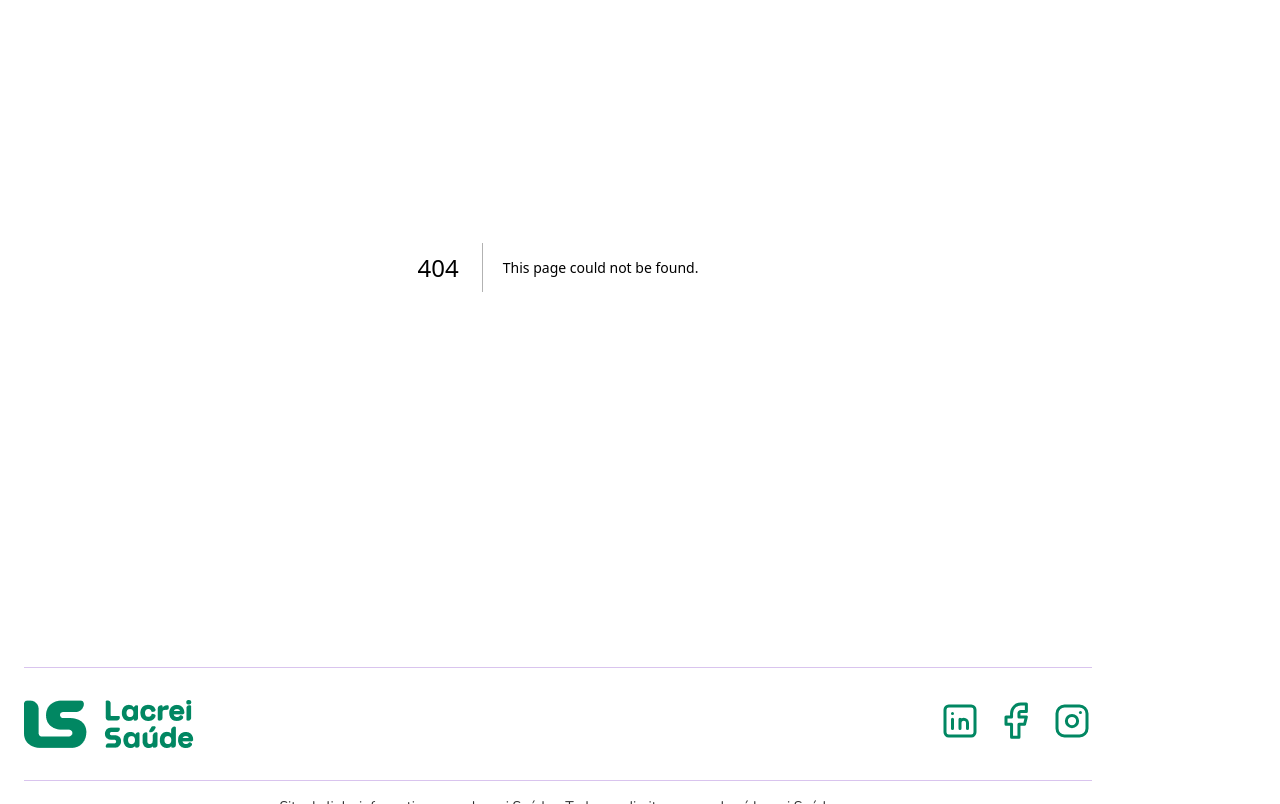
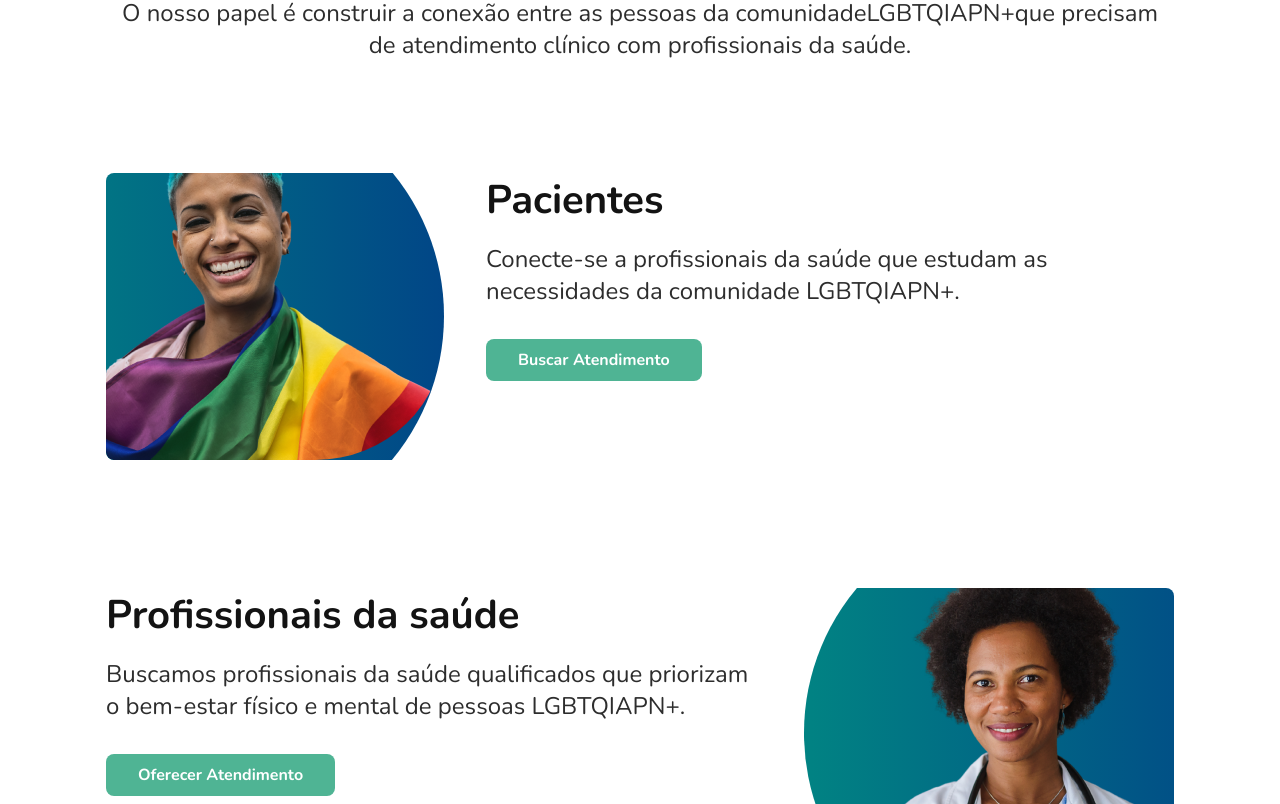
Before and after one commit to Du-devBR/frontend-lacrei-saude, a Next.js app: page /services in a window 1280 px wide. Before the commit this address had no page. Shown: the part 276-1080 px from the top of the page. Built offline with nearby package versions, Linux system fonts and the light colour scheme.

Commit message:
feat: Criar pagina atendimentos e estilizar unica folha

```diff
--- a/src/app/components/ui/button/index.tsx
+++ b/src/app/components/ui/button/index.tsx
@@ -1,12 +1,5 @@
 import { ButtonCta } from "./styles";
 
 export function Button() {
-  return (
-    <ButtonCta
-      href={"https://www.linkedin.com/company/lacrei-saude/"}
-      target="_blanck"
-    >
-      Linkedin
-    </ButtonCta>
-  );
+  return <ButtonCta href={"/services"}>Atendimentos</ButtonCta>;
 }
--- /dev/null
+++ b/src/app/services/page.tsx
@@ -0,0 +1,52 @@
+import Image from "next/image";
+import {
+  ButtonLinkService,
+  ConntainerServices,
+  ContainerCardService,
+  ContainerImagePaciente,
+  ContainerImageProfissional,
+  InfoCardService,
+} from "./styles";
+import paciente from "../assets/images/card-pessoas-paciente.png";
+import profissional from "../assets/images/card-profissionais-da-saude.png";
+
+export default function Services() {
+  return (
+    <ConntainerServices>
+      <h1>Temos o prazer de juntar pessoas do bem!</h1>
+      <p>
+        O nosso papel é construir a conexão entre as pessoas da
+        comunidadeLGBTQIAPN+que precisam de atendimento clínico com
+        profissionais da saúde.
+      </p>
+      <ContainerCardService>
+        <Image src={paciente} alt="" />
+        <ContainerImagePaciente></ContainerImagePaciente>
+        <InfoCardService>
+          <h2>Pacientes</h2>
+          <p>
+            Conecte-se a profissionais da saúde que estudam as necessidades da
+            comunidade LGBTQIAPN+.
+          </p>
+          <ButtonLinkService href="https://paciente.lacreisaude.com.br/">
+            Buscar Atendimento
+          </ButtonLinkService>
+        </InfoCardService>
+      </ContainerCardService>
+      <ContainerCardService>
+        <Image src={profissional} alt="" />
+        <ContainerImageProfissional></ContainerImageProfissional>
+        <InfoCardService>
+          <h2>Profissionais da saúde</h2>
+          <p>
+            Buscamos profissionais da saúde qualificados que priorizam o
+            bem-estar físico e mental de pessoas LGBTQIAPN+.
+          </p>
+          <ButtonLinkService href="https://profissional.lacreisaude.com.br/">
+            Oferecer Atendimento
+          </ButtonLinkService>
+        </InfoCardService>
+      </ContainerCardService>
+    </ConntainerServices>
+  );
+}
--- /dev/null
+++ b/src/app/services/styles.ts
@@ -0,0 +1,154 @@
+'use client'
+
+import { themes } from "@/styles/global-themes"
+import styled from "styled-components"
+
+export const ConntainerServices = styled.section`
+  display: flex;
+  flex-direction: column;
+  margin: 3rem 0;
+
+  h1{
+    font-size: ${themes.typography.headline["$Headline-xl"].fontSize};
+    color: ${themes.colors.text["$text-heading"]};
+    text-align: center;
+    margin-bottom: 1rem;
+  }
+
+  p{
+    font-size: ${themes.typography.headline["$Headline-sm-highlight"].fontSize};
+    color: ${themes.colors.text["$text-body"]};
+    text-align: center;
+    margin-bottom: 3rem;
+  }
+
+  @media (max-width: ${themes.grid.sm.breakpoints}) {
+    h1{
+    font-size: ${themes.typography.headline["$Headline-lg"].fontSize};
+    color: ${themes.colors.text["$text-heading"]};
+    text-align: center;
+  }
+
+  p{
+    font-size: ${themes.typography.headline["$Headline-sm-highlight"].fontSize};
+    color: ${themes.colors.text["$text-body"]};
+    text-align: center;
+    margin-bottom: 3rem;
+  }
+  }
+
+`
+
+export const ContainerCardService = styled.div`
+  display: flex;
+  border-radius: 0.5rem;
+  position: relative;
+  gap: 42px;
+  overflow: hidden;
+  margin: 4rem 0;
+
+   &:nth-last-child(1){
+    flex-direction: row-reverse;
+  }
+
+  img {
+    max-width: 450px;
+    max-height: 450px;
+    z-index: 10;
+    border-radius: 0 0 38% 0 ;
+    margin-top: -40px;
+
+  }
+
+  @media (max-width: ${themes.grid.sm.breakpoints}) {
+    margin: 0rem 0;
+    padding: 1.5rem;
+    img {
+      display: none;
+    }
+  }
+`
+
+export const ContainerImagePaciente = styled.div`
+  position: absolute;
+  width: 450px;
+  height: 450px;
+  top: -82px;
+  left: -112px;
+  gap: 0px;
+  opacity: 0px;
+  border-radius: 100%;
+  background: linear-gradient(to right, ${themes.colors.gradient["$gradient-lacrei"]});
+
+  @media (max-width: ${themes.grid.sm.breakpoints}) {
+    display: none;
+  }
+
+`
+
+export const ContainerImageProfissional = styled.div`
+  position: absolute;
+  width: 450px;
+  height: 450px;
+  top: -80px;
+  right: -80px;
+  gap: 0px;
+  opacity: 0px;
+  border-radius: 100%;
+  background: linear-gradient(to right, ${themes.colors.gradient["$gradient-lacrei"]});
+
+  @media (max-width: ${themes.grid.sm.breakpoints}) {
+    display: none;
+  }
+
+`
+
+export const  InfoCardService = styled.div`
+  display: flex;
+  gap: 1rem;
+  flex-direction: column;
+
+  h2{
+    font-size: ${themes.typography.headline["$Headline-lg"].fontSize};
+    color: ${themes.colors.text["$text-heading"]};
+  }
+
+  p{
+    font-size: ${themes.typography.headline["$Headline-sm-highlight"].fontSize};
+    color: ${themes.colors.text["$text-body"]};
+    text-align: left;
+    margin-bottom: 1rem;
+  }
+
+  @media (max-width: ${themes.grid.sm.breakpoints}) {
+    h2{
+      font-size: ${themes.typography.headline["$Headline-sm-highlight"].fontSize};
+    }
+
+    p{
+      font-size: ${themes.typography.text["$Text-base"].fontSize};
+      color: ${themes.colors.text["$text-body"]};
+    }
+  }
+
+`
+export const ButtonLinkService = styled.a`
+  align-self: flex-start;
+  padding: 0.625rem 2rem;
+  text-decoration: none;
+  border: none;
+  border-radius: 0.5rem;
+  transition: ease-in-out 0.3s;
+  font-size: ${themes.typography.text["$Text-xl-highlight"]};
+  color: ${themes.colors.text["$text-invert"]};
+  background-color: ${themes.colors.background["$background-accent-medium"]};
+
+  &:hover{
+    background-color: ${themes.colors.background["$background-accent-dark"]};
+  }
+
+  @media (max-width: ${themes.grid.sm.breakpoints}) {
+    width: 100%;
+    text-align: center;
+  }
+`
```
Also changed, not shown: src/app/assets/images/card-pessoas-paciente.png (added), src/app/assets/images/card-profissionais-da-saude.png (added).
